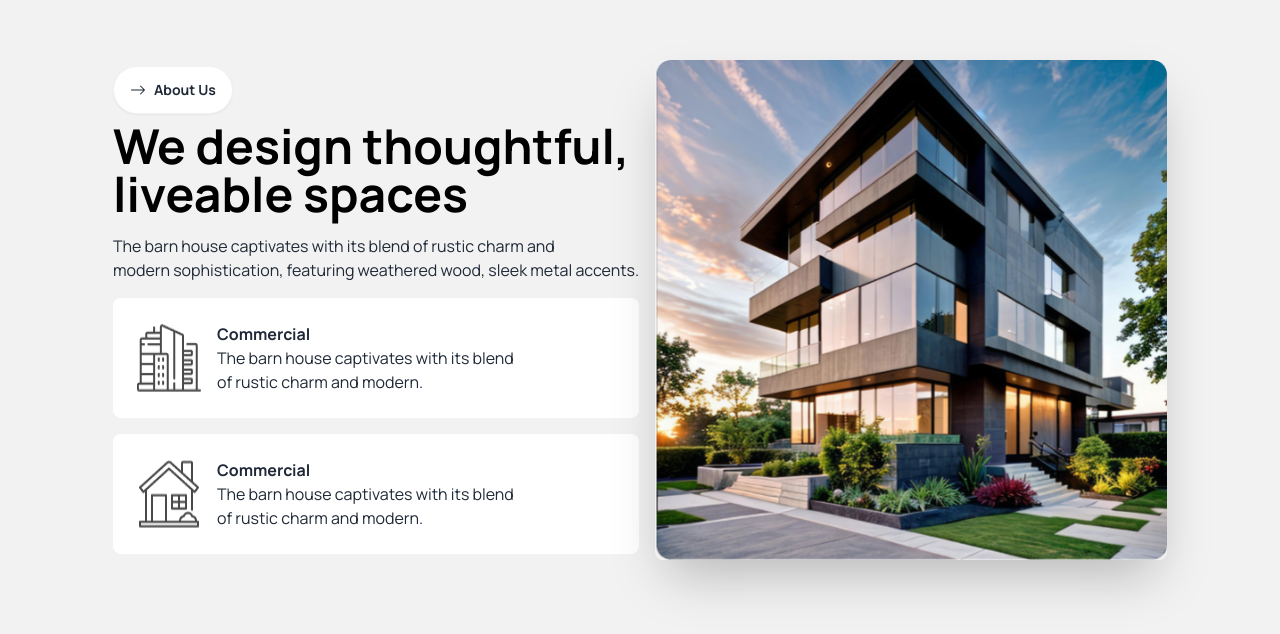
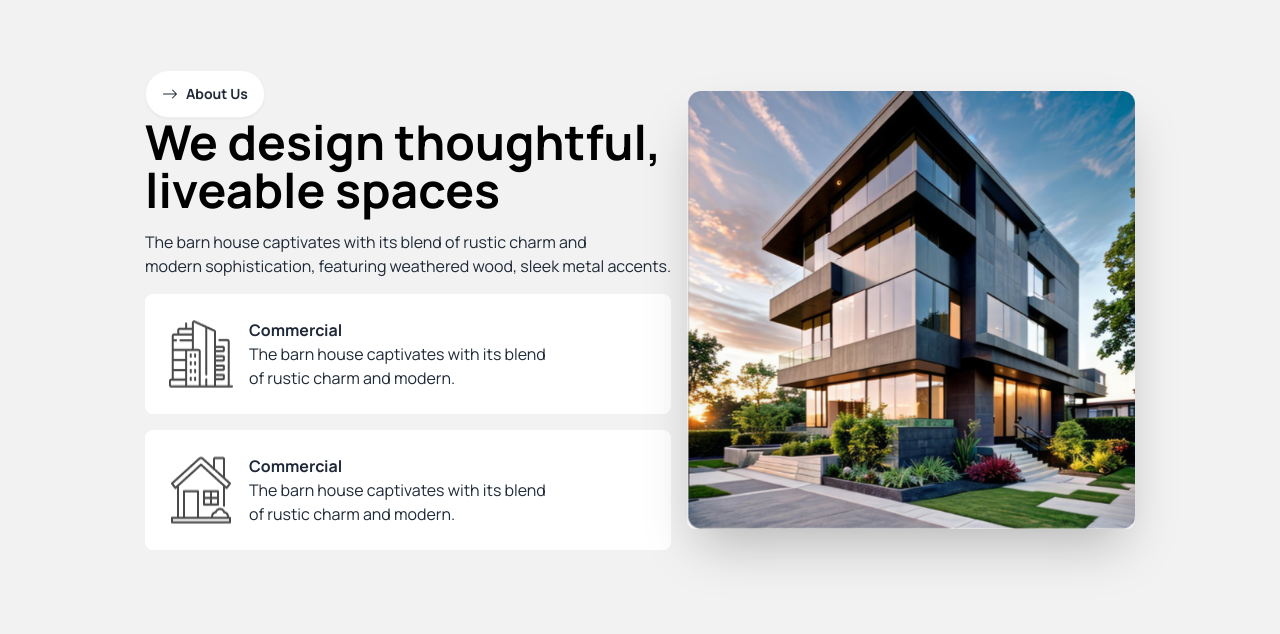
Before and after one commit to mihir-nath-2024/Assignment-3-With-DaisyUI, a website: page index.html in a window 1280 px wide. Shown: the part 958-1592 px from the top of the page. Drawn offline with Linux system fonts and the light colour scheme.

Commit message:
direction fxed

```diff
--- a/index.html
+++ b/index.html
@@ -156,14 +156,14 @@
     <div class="hero bg-base-200 min-h-screen">
         <div class="hero-content flex-col lg:flex-row-reverse">
           <img
-            src="./assets/Rectangle.png" class="max-w-lg rounded-lg shadow-2xl"/>
+            src="./assets/Rectangle.png" class="max-w-md rounded-lg shadow-2xl"/>
             <!-- section heading -->
           <div>
             <button class="btn bg-white rounded-full font-bold"> <svg xmlns="http://www.w3.org/2000/svg" width="16" height="16" fill="currentColor" class="bi bi-arrow-right" viewBox="0 0 16 16">
                 <path fill-rule="evenodd" d="M1 8a.5.5 0 0 1 .5-.5h11.793l-3.147-3.146a.5.5 0 0 1 .708-.708l4 4a.5.5 0 0 1 0 .708l-4 4a.5.5 0 0 1-.708-.708L13.293 8.5H1.5A.5.5 0 0 1 1 8"/>
               </svg>
             <a class="">About Us</a></button>
-            <h1 class="text-5xl font-bold text-black mt-2">We design thoughtful, <br> liveable spaces</h1>
+            <h1 class="text-5xl font-bold text-black">We design thoughtful, <br> liveable spaces</h1>
             <p class="my-4">The barn house captivates with its blend of rustic charm and <br>
                 modern sophistication, featuring weathered wood, sleek metal accents.</p>
                 <!-- box card 1 -->
```
